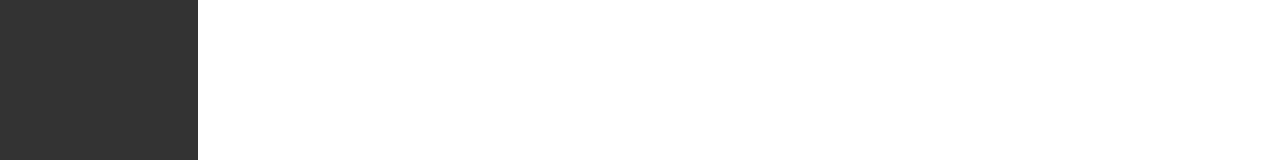
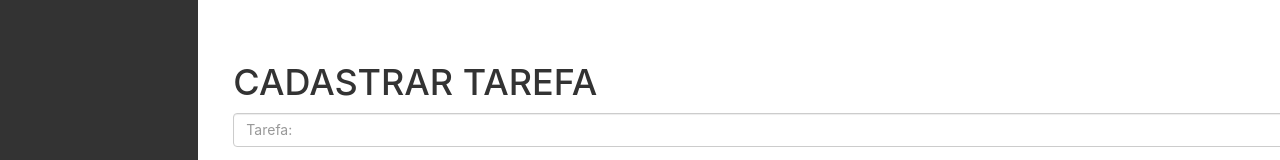
Before and after one commit to leonardokawamura/react-tutorial, a React (Create React App) app: page / in a window 1280 px wide. Shown: the part 627-787 px from the top of the page. Built offline with nearby package versions, Linux system fonts and the light colour scheme.

Commit message:
melhoria nas rotas

```diff
--- a/src/navigation.routes.js
+++ b/src/navigation.routes.js
@@ -25,7 +25,7 @@ const data = [
 
 const links = [
   {
-    path: '/todo-list',
+    path: '/',
     label: 'TodoList',
     page: <TodoList />
   },
@@ -58,7 +58,7 @@ const links = [
     path: '/filterable-product-table',
     label: 'FilterableProductTable',
     page: <FilterableProductTable products={data} />
-  }
+  },
 ]
 
 export function Routes() {
@@ -98,7 +98,7 @@ export function Routes() {
             <Switch>
               {
                 links.map((link, index) => (
-                  <Route key={index} path={link.path}>
+                  <Route key={index} exact path={link.path}>
                     {link.page}
                   </Route>
                 ))
```
